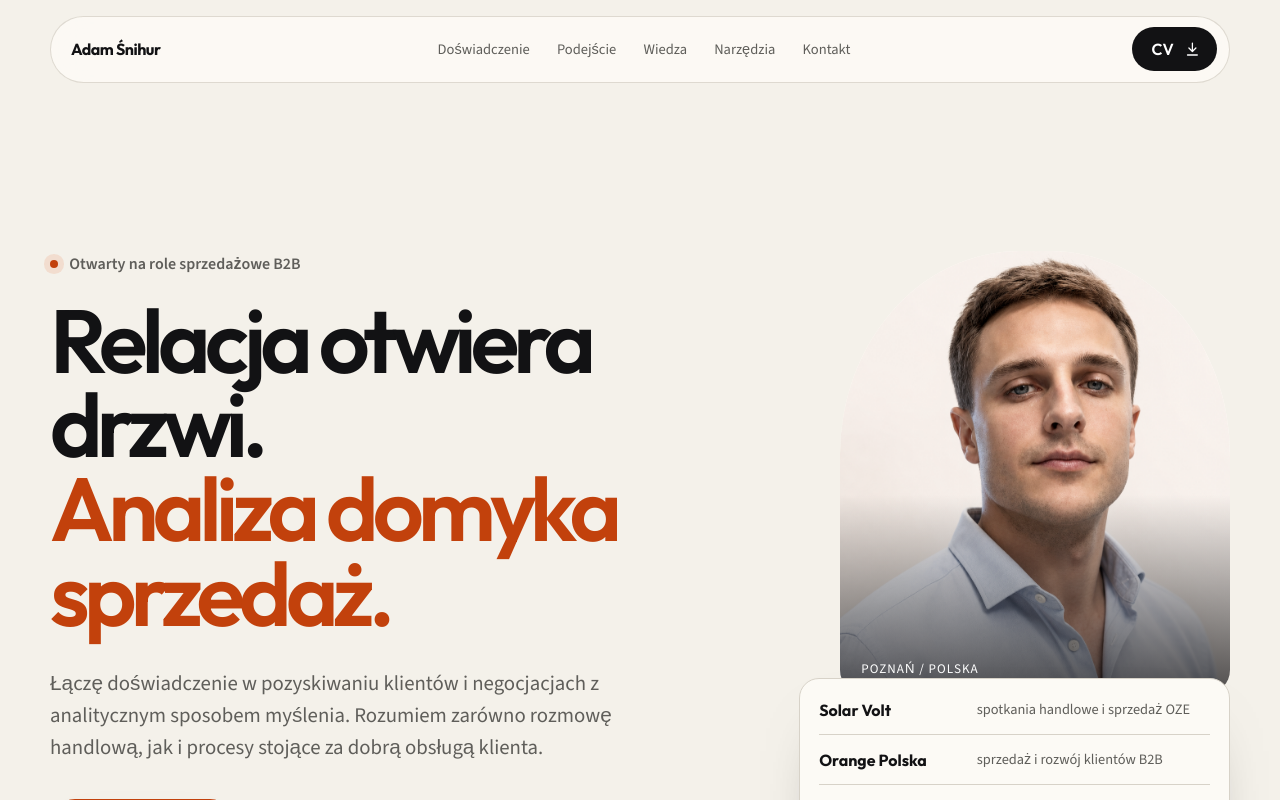
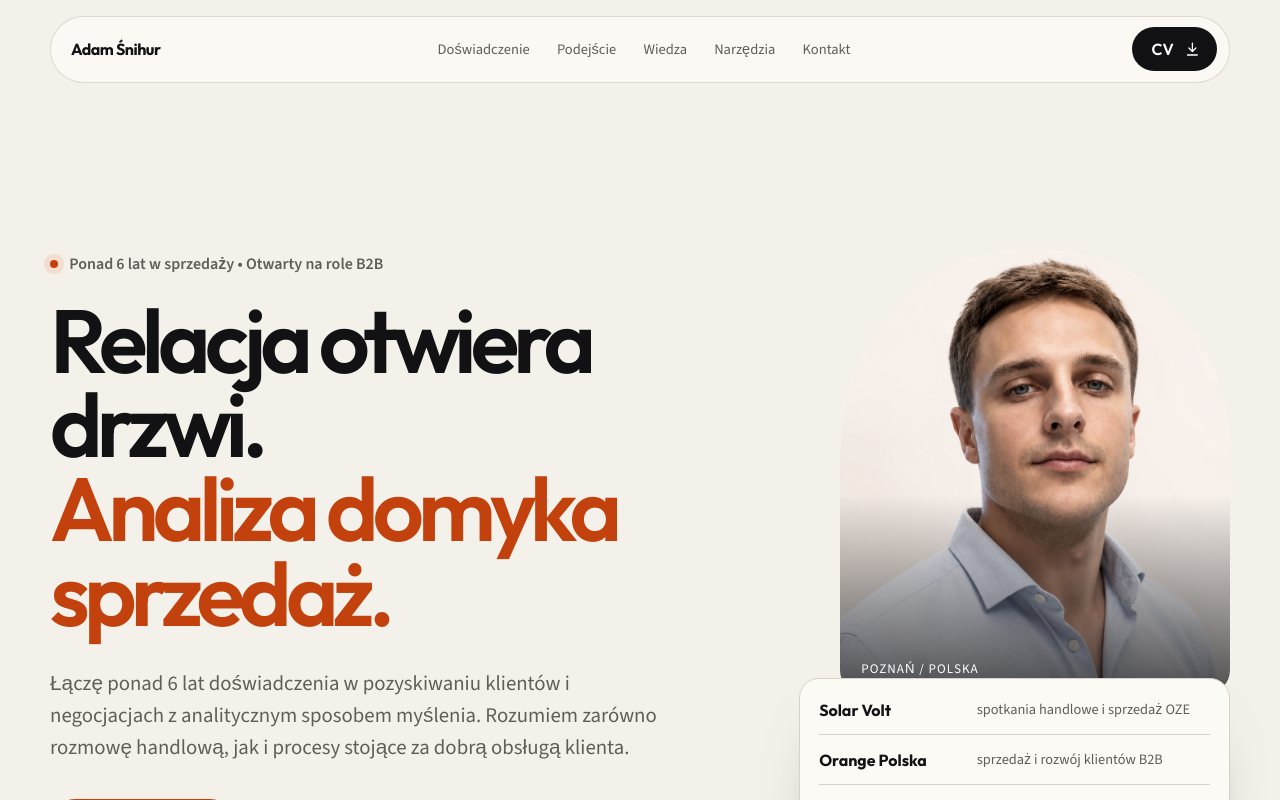
Before and after one commit to adamsnihur/adam-snihur-sales-portfolio, a React (Vite) app: page / in a window 1280 px wide. Shown: the top 800 px of the page. Built offline with nearby package versions, Linux system fonts and the light colour scheme.

Commit message:
feat(hero): add information about total years of sales experience

```diff
--- a/src/components/HomePage.tsx
+++ b/src/components/HomePage.tsx
@@ -20,10 +20,10 @@ export function HomePage() {
       <main id="main">
         <section className="hero" id="top">
           <div className="hero-copy" data-reveal>
-            <p className="availability"><span /> Otwarty na role sprzedażowe B2B</p>
+            <p className="availability"><span /> Ponad 6 lat w sprzedaży • Otwarty na role B2B</p>
             <h1 tabIndex={-1}>Relacja otwiera drzwi.<br /><em>Analiza domyka sprzedaż.</em></h1>
             <p className="hero-lead">
-              Łączę doświadczenie w pozyskiwaniu klientów i negocjacjach z analitycznym sposobem myślenia. Rozumiem zarówno rozmowę handlową, jak i procesy stojące za dobrą obsługą klienta.
+              Łączę ponad 6 lat doświadczenia w pozyskiwaniu klientów i negocjacjach z analitycznym sposobem myślenia. Rozumiem zarówno rozmowę handlową, jak i procesy stojące za dobrą obsługą klienta.
             </p>
             <div className="hero-actions">
               <a className="button button-accent" href="mailto:adam.snihur@gmail.com?subject=Rozmowa%20o%20roli%20sprzedażowej">
```
